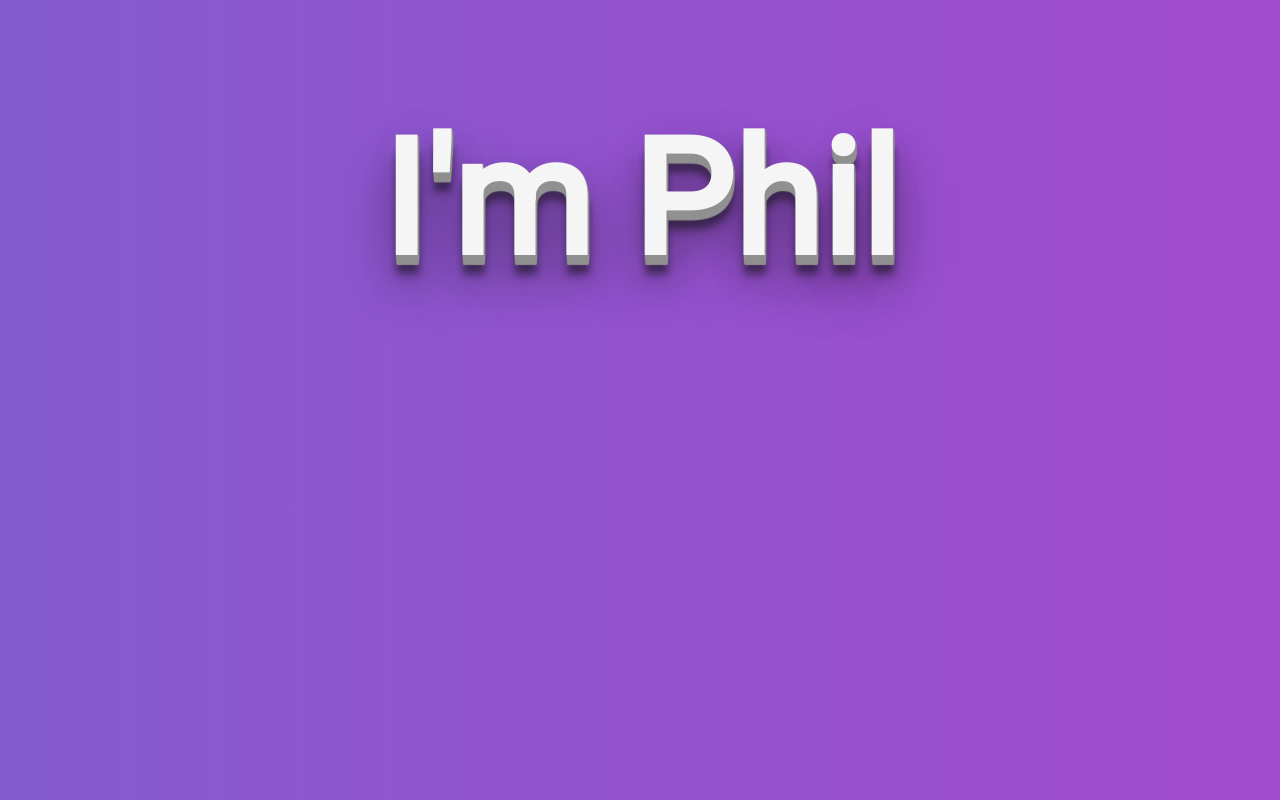
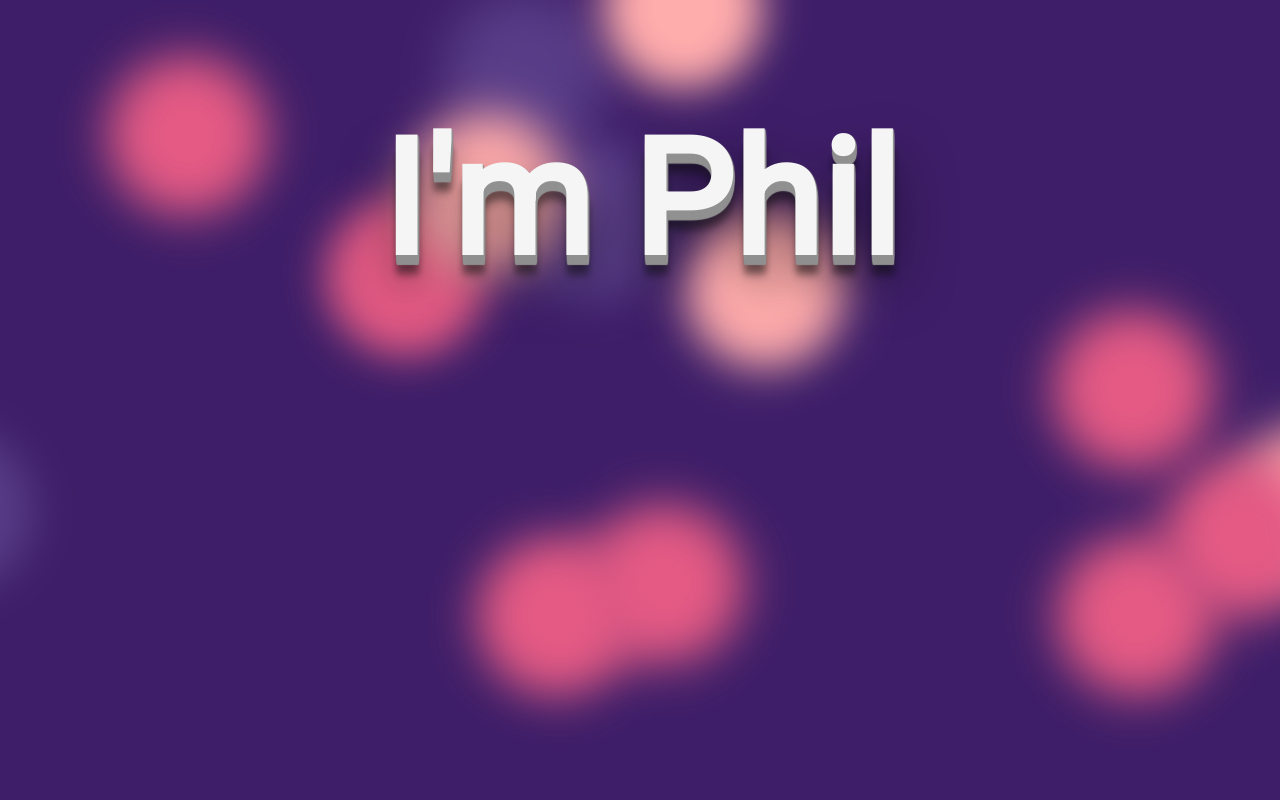
Before and after one commit to philellwood/im-phil, a website built with Vite: page index.html in a window 1280 px wide. Built offline with nearby package versions, Linux system fonts and the light colour scheme.

Commit message:
bokeh bg trial

```diff
--- a/index.html
+++ b/index.html
@@ -9,6 +9,28 @@
   <body>
     <div id="app">
       <h1 class="animate pop"><a href="mailto:phil@philellwood.com">I'm Phil</a></h1>
+      <div class="background">
+        <span></span>
+        <span></span>
+        <span></span>
+        <span></span>
+        <span></span>
+        <span></span>
+        <span></span>
+        <span></span>
+        <span></span>
+        <span></span>
+        <span></span>
+        <span></span>
+        <span></span>
+        <span></span>
+        <span></span>
+        <span></span>
+        <span></span>
+        <span></span>
+        <span></span>
+        <span></span>
+     </div>
     </div>
     <script type="module" src="/main.js"></script>
   </body>
--- a/style.css
+++ b/style.css
@@ -4,16 +4,12 @@
   -moz-osx-font-smoothing: grayscale;
 }
 
-body {
-  background: linear-gradient(270deg, #a24bcf, #4b79cf, #4bc5cf);
-  background-size: 600% 600%;
-  animation: gradient-scroll 5s ease infinite;
-}
-
 h1 {
   text-align: center;
   font-size: 10em;
   font-weight: 700;
+  position: relative;
+  z-index: 1;
   color: #f5f5f5;
   text-shadow: 1px 1px 1px #919191,
       1px 2px 1px #919191,
@@ -64,8 +60,212 @@ h1 a{
   }
 }
 
-@keyframes gradient-scroll {
-  0%{background-position:0% 50%}
-  50%{background-position:100% 50%}
-  100%{background-position:0% 50%}
+@keyframes move {
+  100% {
+      transform:  rotate(360deg);
+  }
 }
+
+.background {
+  position: fixed;
+  width: 100vw;
+  height: 100vh;
+  top: 0;
+  left: 0;
+  background: #3E1E68;
+  overflow: hidden;
+}
+
+.background span {
+  width: 20vmin;
+  height: 20vmin;
+  border-radius: 20vmin;
+  backface-visibility: hidden;
+  position: absolute;
+  animation: move;
+  animation-duration: 45;
+  animation-timing-function: linear;
+  animation-iteration-count: infinite;
+}
+
+
+.background span:nth-child(0) {
+  color: #E45A84;
+  top: 92%;
+  left: 52%;
+  animation-duration: 45s;
+  animation-delay: -29s;
+  transform-origin: -2vw 25vh;
+  box-shadow: -40vmin 0 5.823462408097949vmin currentColor;
+}
+.background span:nth-child(1) {
+  color: #E45A84;
+  top: 26%;
+  left: 73%;
+  animation-duration: 43s;
+  animation-delay: -5s;
+  transform-origin: -9vw -7vh;
+  box-shadow: 40vmin 0 5.686686363401136vmin currentColor;
+}
+.background span:nth-child(2) {
+  color: #583C87;
+  top: 89%;
+  left: 7%;
+  animation-duration: 27s;
+  animation-delay: -39s;
+  transform-origin: -24vw -13vh;
+  box-shadow: -40vmin 0 5.175086645274678vmin currentColor;
+}
+.background span:nth-child(3) {
+  color: #FFACAC;
+  top: 63%;
+  left: 77%;
+  animation-duration: 15s;
+  animation-delay: -11s;
+  transform-origin: -17vw -19vh;
+  box-shadow: 40vmin 0 5.041463159119739vmin currentColor;
+}
+.background span:nth-child(4) {
+  color: #E45A84;
+  top: 15%;
+  left: 12%;
+  animation-duration: 42s;
+  animation-delay: -44s;
+  transform-origin: 22vw 4vh;
+  box-shadow: 40vmin 0 5.046665362850025vmin currentColor;
+}
+.background span:nth-child(5) {
+  color: #E45A84;
+  top: 82%;
+  left: 92%;
+  animation-duration: 42s;
+  animation-delay: -38s;
+  transform-origin: 14vw -21vh;
+  box-shadow: 40vmin 0 5.511894860871421vmin currentColor;
+}
+.background span:nth-child(6) {
+  color: #FFACAC;
+  top: 79%;
+  left: 89%;
+  animation-duration: 53s;
+  animation-delay: -16s;
+  transform-origin: -21vw -18vh;
+  box-shadow: -40vmin 0 5.448149354694081vmin currentColor;
+}
+.background span:nth-child(7) {
+  color: #583C87;
+  top: 21%;
+  left: 56%;
+  animation-duration: 15s;
+  animation-delay: -3s;
+  transform-origin: -15vw 3vh;
+  box-shadow: -40vmin 0 5.277153360488038vmin currentColor;
+}
+.background span:nth-child(8) {
+  color: #583C87;
+  top: 19%;
+  left: 9%;
+  animation-duration: 52s;
+  animation-delay: -35s;
+  transform-origin: 22vw -1vh;
+  box-shadow: 40vmin 0 5.800657313006982vmin currentColor;
+}
+.background span:nth-child(9) {
+  color: #E45A84;
+  top: 61%;
+  left: 6%;
+  animation-duration: 38s;
+  animation-delay: -43s;
+  transform-origin: 5vw -4vh;
+  box-shadow: -40vmin 0 5.829991597664446vmin currentColor;
+}
+.background span:nth-child(10) {
+  color: #FFACAC;
+  top: 22%;
+  left: 10%;
+  animation-duration: 7s;
+  animation-delay: -14s;
+  transform-origin: 0vw -18vh;
+  box-shadow: -40vmin 0 5.0232221309977465vmin currentColor;
+}
+.background span:nth-child(11) {
+  color: #E45A84;
+  top: 81%;
+  left: 49%;
+  animation-duration: 36s;
+  animation-delay: -5s;
+  transform-origin: -5vw 10vh;
+  box-shadow: -40vmin 0 5.957976477691177vmin currentColor;
+}
+.background span:nth-child(12) {
+  color: #FFACAC;
+  top: 72%;
+  left: 45%;
+  animation-duration: 18s;
+  animation-delay: -39s;
+  transform-origin: 18vw -16vh;
+  box-shadow: -40vmin 0 5.893679032415436vmin currentColor;
+}
+.background span:nth-child(13) {
+  color: #583C87;
+  top: 93%;
+  left: 11%;
+  animation-duration: 25s;
+  animation-delay: -31s;
+  transform-origin: -5vw 24vh;
+  box-shadow: 40vmin 0 5.798924133052397vmin currentColor;
+}
+.background span:nth-child(14) {
+  color: #E45A84;
+  top: 67%;
+  left: 98%;
+  animation-duration: 17s;
+  animation-delay: -25s;
+  transform-origin: -14vw -17vh;
+  box-shadow: -40vmin 0 5.902039285693769vmin currentColor;
+}
+.background span:nth-child(15) {
+  color: #FFACAC;
+  top: 10%;
+  left: 14%;
+  animation-duration: 11s;
+  animation-delay: -10s;
+  transform-origin: 3vw 2vh;
+  box-shadow: -40vmin 0 5.65466411584474vmin currentColor;
+}
+.background span:nth-child(16) {
+  color: #E45A84;
+  top: 76%;
+  left: 63%;
+  animation-duration: 26s;
+  animation-delay: -16s;
+  transform-origin: -9vw 6vh;
+  box-shadow: 40vmin 0 5.905344866403286vmin currentColor;
+}
+.background span:nth-child(17) {
+  color: #E45A84;
+  top: 62%;
+  left: 66%;
+  animation-duration: 52s;
+  animation-delay: -44s;
+  transform-origin: -19vw 11vh;
+  box-shadow: 40vmin 0 5.825748500052578vmin currentColor;
+}
+.background span:nth-child(18) {
+  color: #583C87;
+  top: 61%;
+  left: 6%;
+  animation-duration: 39s;
+  animation-delay: -10s;
+  transform-origin: -22vw -21vh;
+  box-shadow: -40vmin 0 5.230846899598459vmin currentColor;
+}
+.background span:nth-child(19) {
+  color: #FFACAC;
+  top: 56%;
+  left: 60%;
+  animation-duration: 15s;
+  animation-delay: -16s;
+  transform-origin: 8vw -16vh;
+  box-shadow: 40vmin 0 5.122767874063722vmin currentColor;
+}
```
